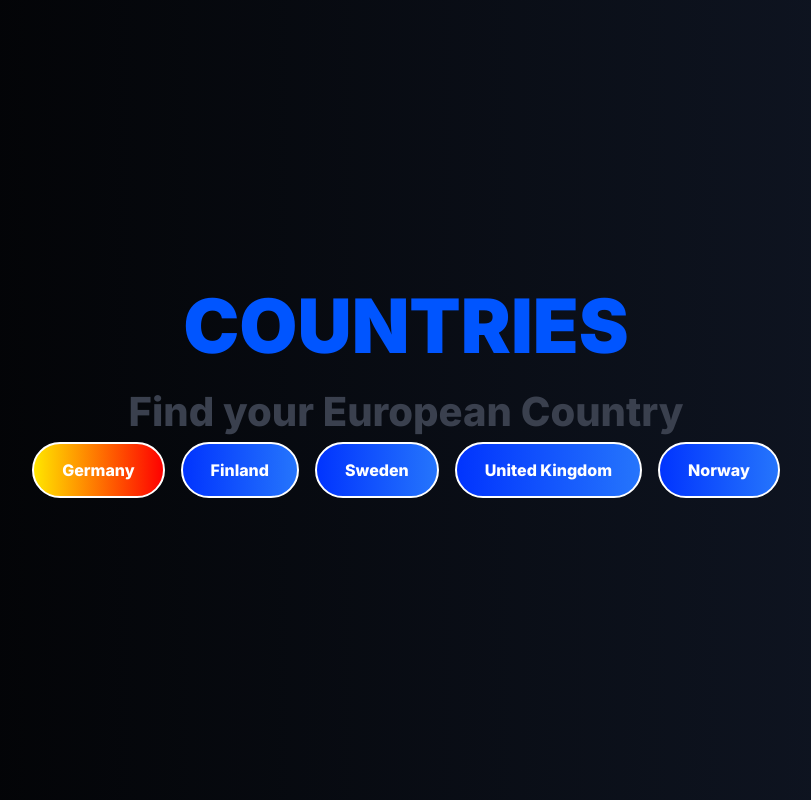
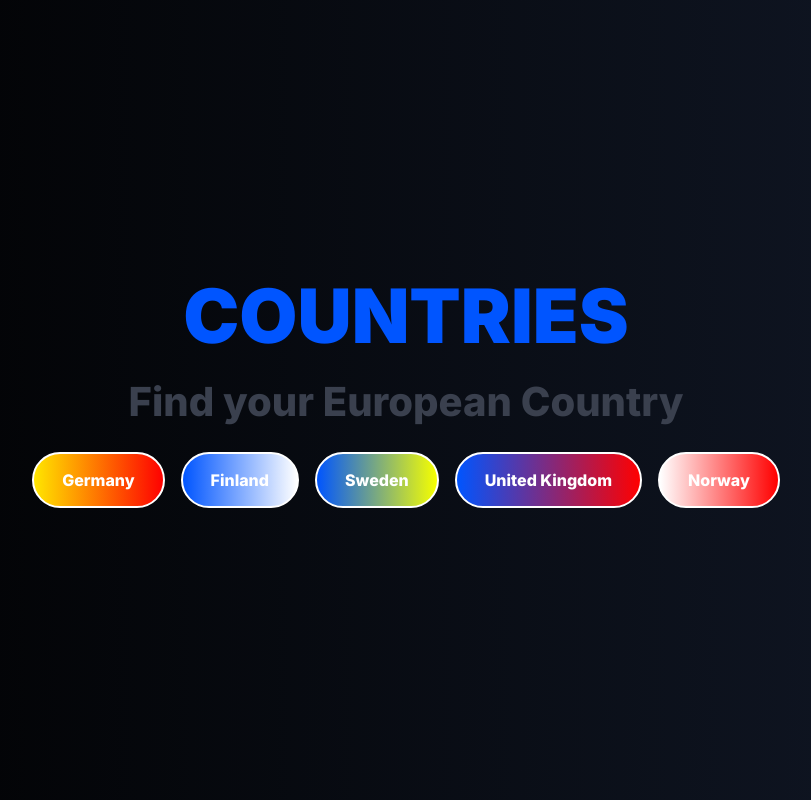
Before and after one commit to FaisalAbusharar/europe-university-info, a Next.js app: page /countries in a window 1280 px wide. Shown: the whole page, without its empty margins (234-1045 px from the left). Built offline with nearby package versions, Linux system fonts and the light colour scheme.

Commit message:
theres prob a better way

```diff
--- a/src/app/countries/page.tsx
+++ b/src/app/countries/page.tsx
@@ -11,10 +11,10 @@ const Countries = () => {
 
         <div id="country-container" className="flex space-x-4 mb-8">
         <button id="GermanButton" className="bg-custom-gradient text-white font-bold py-2 px-4 rounded">Germany</button>
-        <button id="Button" className="bg-custom-gradient text-white font-bold py-2 px-4 rounded">Finland</button>
-        <button id="Button" className="bg-custom-gradient text-white font-bold py-2 px-4 rounded">Sweden</button>
-        <button id="Button" className="bg-custom-gradient text-white font-bold py-2 px-4 rounded">United Kingdom</button>
-        <button id="Button" className="bg-custom-gradient text-white font-bold py-2 px-4 rounded">Norway</button>
+        <button id="FinlandButton" className="bg-custom-gradient text-white font-bold py-2 px-4 rounded">Finland</button>
+        <button id="SwedenButton" className="bg-custom-gradient text-white font-bold py-2 px-4 rounded">Sweden</button>
+        <button id="UKButton" className="bg-custom-gradient text-white font-bold py-2 px-4 rounded">United Kingdom</button>
+        <button id="NorwayButton" className="bg-custom-gradient text-white font-bold py-2 px-4 rounded">Norway</button>
 
         </div>
       </div>
--- a/src/app/globals.css
+++ b/src/app/globals.css
@@ -60,30 +60,15 @@ main {
   background: linear-gradient(to left, #0134fe, #2575fc);
 }
 
-#GermanButton {
-  font-size: 16px;
-  border-radius: 50px;
-  border: 2px solid rgb(255, 255, 255);
-  color: rgb(255, 255, 255);
-  padding: 14px 28px;
-  cursor: pointer;
-  transition-duration: 0.5s;
-  background: linear-gradient(to left, #fe0101, #ffe600);
-  font-weight: 800;
-}
-
-#GermanButton:hover {
-  border: 2px solid black;
-  color: black;
-  background: linear-gradient(to left, #e9fe01, #fe0101);
-}
-
 .footer-container {
   background: linear-gradient(to right, #3801fe, #6625fc);
   padding: 20px;
   text-align: center;
   flex-shrink: 0;
+}
 
+#country-container{
+  margin-top: 20px;
 }
 
 #footer {
@@ -130,3 +115,101 @@ main {
   margin-right: 5px;
   font-weight: 900;
 }
+
+
+
+/* --------------- COUNTRY CSS --------------- */
+
+#GermanButton {
+  font-size: 16px;
+  border-radius: 50px;
+  border: 2px solid rgb(255, 255, 255);
+  color: rgb(255, 255, 255);
+  padding: 14px 28px;
+  cursor: pointer;
+  transition-duration: 0.5s;
+  background: linear-gradient(to left, #fe0101, #ffe600);
+  font-weight: 800;
+}
+
+#GermanButton:hover {
+  border: 2px solid black;
+  color: black;
+  background: linear-gradient(to left, #e9fe01, #fe0101);
+}
+
+#FinlandButton {
+  font-size: 16px;
+  border-radius: 50px;
+  border: 2px solid rgb(255, 255, 255);
+  color: rgb(255, 255, 255);
+  padding: 14px 28px;
+  cursor: pointer;
+  transition-duration: 0.5s;
+  background: linear-gradient(to left, #ffffff, #0055ff);
+  font-weight: 800;
+}
+
+#FinlandButton:hover {
+  border: 2px solid black;
+  color: black;
+  background: linear-gradient(to right, #ffffff, #0055ff);
+}
+
+
+#SwedenButton {
+  font-size: 16px;
+  border-radius: 50px;
+  border: 2px solid rgb(255, 255, 255);
+  color: rgb(255, 255, 255);
+  padding: 14px 28px;
+  cursor: pointer;
+  transition-duration: 0.5s;
+  background: linear-gradient(to left, #f6ff00, #0055ff);
+  font-weight: 800;
+}
+
+#SwedenButton:hover {
+  border: 2px solid black;
+  color: black;
+  background: linear-gradient(to right, #f6ff00, #0055ff);
+}
+
+
+
+#UKButton {
+  font-size: 16px;
+  border-radius: 50px;
+  border: 2px solid rgb(255, 255, 255);
+  color: rgb(255, 255, 255);
+  padding: 14px 28px;
+  cursor: pointer;
+  transition-duration: 0.5s;
+  background: linear-gradient(to left, #ff0000, #0055ff);
+  font-weight: 800;
+}
+
+#UKButton:hover {
+  border: 2px solid black;
+  color: black;
+  background: linear-gradient(to right, #ff0000, #0055ff);
+}
+
+
+#NorwayButton {
+  font-size: 16px;
+  border-radius: 50px;
+  border: 2px solid rgb(255, 255, 255);
+  color: rgb(255, 255, 255);
+  padding: 14px 28px;
+  cursor: pointer;
+  transition-duration: 0.5s;
+  background: linear-gradient(to left, #ff0000, #ffffff);
+  font-weight: 800;
+}
+
+#NorwayButton:hover {
+  border: 2px solid black;
+  color: black;
+  background: linear-gradient(to right, #ff0000, #ffffff);
+}
```
